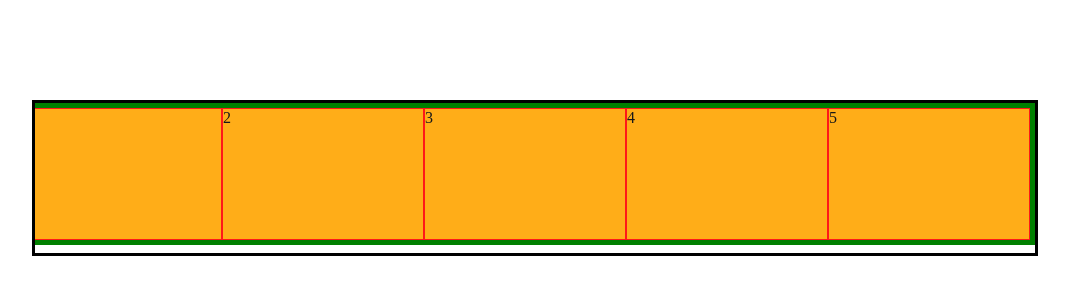
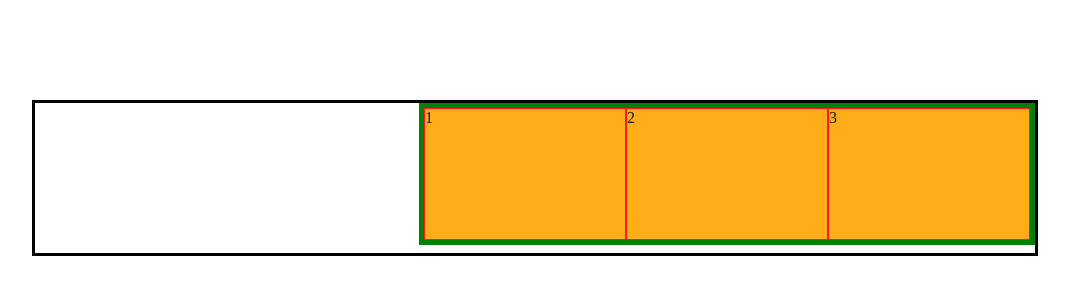
Before and after one commit to arpadpall21/infinite-scroll-component, a React (Vite) app: page / in a window 1280 px wide. Shown: the top 300 px of the page, without its empty margins (105-1174 px from the left). Built offline with nearby package versions, Linux system fonts and the light colour scheme.

Commit message:
children are processed

```diff
--- a/src/App.tsx
+++ b/src/App.tsx
@@ -1,9 +1,14 @@
 import InfiniteScroll from './InfiniteScroll/InfiniteScroll';
+import Box from './InfiniteScroll/Box/Box';
 
 const App = () => {
   return (
     <div style={{ margin: '100px auto' }}>
-      <InfiniteScroll />
+      <InfiniteScroll>
+        <Box id={1} />
+        <Box id={2} />
+        <Box id={3} />
+      </InfiniteScroll>
     </div>
   );
 };
--- /dev/null
+++ b/src/InfiniteScroll/Box/Box.tsx
@@ -0,0 +1,9 @@
+interface Props {
+  id: number;
+}
+
+const Box: React.FC<Props> = ({ id }) => {
+  return <div> {id} </div>;
+};
+
+export default Box;
--- a/src/InfiniteScroll/InfiniteScroll.tsx
+++ b/src/InfiniteScroll/InfiniteScroll.tsx
@@ -1,17 +1,20 @@
-import React, { useState, type ReactNode } from 'react';
+import React, { useState, useEffect, type ReactNode } from 'react';
 import style from './InfiniteScroll.module.scss';
 
 const cellWidth = 200;
 
 interface Props {
-  children: ReactNode[];
+  children?: ReactNode[];
 }
 
 const InfiniteScroll: React.FC<Props> = ({ children }) => {
-  const [members, setMembers] = useState<ReactNode[]>(children);
+  const [members, setMembers] = useState<ReactNode[]>([]);
 
-
-
+  useEffect(() => {
+    if (children) {
+      setMembers(children);
+    }
+  }, [children]);
 
 
   const [childIds, setChildIds] = useState<number[]>([0, 1, 2, 3, 4, 5]);
@@ -63,7 +66,7 @@ const InfiniteScroll: React.FC<Props> = ({ children }) => {
         onMouseMove={handleMouseMove}
         onMouseUp={() => setIsDragging(false)}
       >
-        {childIds.map((id) => (
+        {members.map((member, i) => (
           <div
             style={{
               display: 'inline-block',
@@ -73,9 +76,11 @@ const InfiniteScroll: React.FC<Props> = ({ children }) => {
               backgroundColor: 'orange',
               opacity: 0.9,
             }}
-            key={id}>{id}
-          </div>)
-        )}
+            key={i}
+          >
+          {member}
+          </div>
+        ))}
       </div>
     </div>
   );
```
